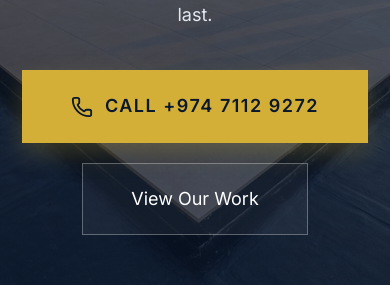
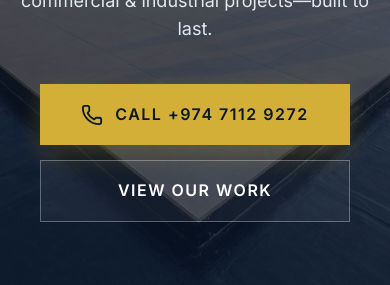
Before and after one commit to tameerox-website/website, a React (Vite) app: page / in a window 390 px wide. Shown: the part 537-822 px from the top of the page. Built offline with nearby package versions, Linux system fonts and the light colour scheme; no server answers; the database is empty.

Commit message:
Enhance mobile responsiveness across all pages using responsive grids

```diff
--- a/src/index.css
+++ b/src/index.css
@@ -289,3 +289,100 @@ button {
 ::-webkit-scrollbar-thumb:hover {
   background: var(--color-accent);
 }
+
+/* Form Responsive Grid */
+.form-row-grid {
+  display: grid;
+  grid-template-columns: 1fr 1fr;
+  gap: 20px;
+  margin-bottom: 20px;
+}
+
+@media (max-width: 576px) {
+  .form-row-grid {
+    grid-template-columns: 1fr;
+  }
+}
+
+/* GLOBAL RESPONSIVE GRID */
+.responsive-grid {
+  display: grid;
+  grid-template-columns: repeat(auto-fill, minmax(280px, 1fr));
+  gap: 30px;
+}
+
+@media (max-width: 576px) {
+  .responsive-grid {
+    grid-template-columns: 1fr;
+  }
+}
+
+/* HERO BUTTONS */
+.hero-btn-group {
+  display: flex;
+  gap: 20px;
+  justify-content: center;
+  flex-wrap: wrap;
+  animation: fadeInUp 0.8s ease-out 0.6s backwards;
+}
+
+.hero-btn {
+  padding: 20px 48px;
+  font-size: 18px;
+  min-width: 300px;
+  box-shadow: 0 10px 25px rgba(212, 175, 55, 0.25);
+  background-color: var(--color-accent);
+  color: var(--color-primary);
+  border: 1px solid var(--color-accent);
+  display: inline-flex;
+  align-items: center;
+  justify-content: center;
+  font-weight: 700;
+  text-transform: uppercase;
+  letter-spacing: 1.5px;
+  transition: all 0.4s cubic-bezier(0.4, 0, 0.2, 1);
+}
+
+.hero-btn:hover {
+  background-color: transparent;
+  color: var(--color-accent);
+  box-shadow: var(--shadow-gold);
+}
+
+.hero-btn-outline {
+  padding: 20px 48px;
+  font-size: 18px;
+  color: #fff;
+  border: 1px solid rgba(255, 255, 255, 0.3);
+  background: rgba(255, 255, 255, 0.05);
+  display: inline-flex;
+  align-items: center;
+  justify-content: center;
+  font-weight: 700;
+  text-transform: uppercase;
+  letter-spacing: 1.5px;
+  transition: all 0.4s cubic-bezier(0.4, 0, 0.2, 1);
+}
+
+.hero-btn-outline:hover {
+  background-color: var(--color-white);
+  color: var(--color-primary);
+}
+
+@media (max-width: 768px) {
+
+  .hero-btn,
+  .hero-btn-outline {
+    width: 100%;
+    min-width: unset;
+    padding: 16px 24px;
+    font-size: 16px;
+  }
+
+  .hero-btn-group {
+    flex-direction: column;
+    gap: 15px;
+    width: 100%;
+    padding: 0 20px;
+  }
+}
--- a/src/pages/About.jsx
+++ b/src/pages/About.jsx
@@ -55,7 +55,7 @@ const About = () => {
             {/* Overview Section */}
             <div className="section animate-on-scroll">
                 <div className="container">
-                    <div style={{ display: 'grid', gridTemplateColumns: 'repeat(auto-fit, minmax(350px, 1fr))', gap: '60px', alignItems: 'center' }}>
+                    <div className="responsive-grid" style={{ gap: '60px', alignItems: 'center' }}>
                         <div>
                             <span className="text-accent" style={{ fontWeight: '700', textTransform: 'uppercase', letterSpacing: '1px', fontSize: '14px', display: 'block', marginBottom: '10px' }}>
                                 Company Overview
--- a/src/pages/Contact.jsx
+++ b/src/pages/Contact.jsx
@@ -95,7 +95,7 @@ const Contact = () => {
 
             <div className="section">
                 <div className="container">
-                    <div style={{ display: 'grid', gridTemplateColumns: 'repeat(auto-fit, minmax(350px, 1fr))', gap: '60px' }}>
+                    <div className="responsive-grid" style={{ gap: '60px' }}>
 
                         {/* Contact Info Column */}
                         <div className="animate-on-scroll">
@@ -179,7 +179,7 @@ const Contact = () => {
                                         />
                                     </div>
 
-                                    <div style={{ display: 'grid', gridTemplateColumns: '1fr 1fr', gap: '20px', marginBottom: '20px' }}>
+                                    <div className="form-row-grid">
                                         <div>
                                             <label style={{ display: 'block', marginBottom: '8px', fontSize: '13px', color: '#6B7280', fontWeight: '600', textTransform: 'uppercase' }}>Phone Number *</label>
                                             <input
--- a/src/pages/Home.css
+++ b/src/pages/Home.css
@@ -325,3 +325,54 @@
         grid-template-columns: 1fr;
     }
 }
+
+/* Responsive Grid for All Pages */
+.responsive-grid {
+    display: grid;
+    grid-template-columns: repeat(auto-fill, minmax(280px, 1fr));
+    gap: 30px;
+}
+
+/* Hero Button Responsiveness */
+.hero-btn-group {
+    display: flex;
+    gap: 20px;
+    justify-content: center;
+    flex-wrap: wrap;
+    animation: fadeInUp 0.8s ease-out 0.6s backwards;
+}
+
+.hero-btn {
+    padding: 20px 48px;
+    font-size: 18px;
+    min-width: 300px;
+    box-shadow: 0 10px 25px rgba(212, 175, 55, 0.25);
+}
+
+.hero-btn-outline {
+    padding: 20px 48px;
+    font-size: 18px;
+    color: #fff;
+    border: 1px solid rgba(255,255,255,0.3);
+    background: rgba(255,255,255,0.05);
+    display: inline-flex;
+    align-items: center;
+    border-radius: 0;
+    justify-content: center;
+}
+
+@media (max-width: 768px) {
+    .hero-btn, .hero-btn-outline {
+        width: 100%;
+        min-width: unset;
+        padding: 16px 24px;
+        font-size: 16px;
+    }
+
+    .hero-btn-group {
+        flex-direction: column;
+        gap: 15px;
+        width: 100%;
+        padding: 0 20px;
+    }
+}
--- a/src/pages/Home.jsx
+++ b/src/pages/Home.jsx
@@ -113,26 +113,11 @@ const Home = () => {
                         End-to-end solutions for residential, commercial & industrial projects—built to last.
                     </p>
 
-                    <div style={{
-                        display: 'flex',
-                        gap: '20px',
-                        justifyContent: 'center',
-                        flexWrap: 'wrap',
-                        animation: 'fadeInUp 0.8s ease-out 0.6s backwards'
-                    }}>
-                        <a href={telPhone} className="btn btn-primary" style={{ padding: '20px 48px', fontSize: '18px', minWidth: '300px', boxShadow: '0 10px 25px rgba(212, 175, 55, 0.25)' }}>
+                    <div className="hero-btn-group">
+                        <a href={telPhone} className="hero-btn">
                             <Phone size={22} style={{ marginRight: '12px' }} /> Call +974 7112 9272
                         </a>
-                        <Link to="/projects" className="btn-outline" style={{
-                            padding: '20px 48px',
-                            fontSize: '18px',
-                            color: '#fff',
-                            border: '1px solid rgba(255,255,255,0.3)',
-                            background: 'rgba(255,255,255,0.05)',
-                            display: 'inline-flex',
-                            alignItems: 'center',
-                            borderRadius: '0'
-                        }}>
+                        <Link to="/projects" className="hero-btn-outline">
                             View Our Work
                         </Link>
                     </div>
@@ -148,11 +133,7 @@ const Home = () => {
                         <p style={{ fontSize: '18px', color: '#6B7280' }}>Delivered with precision, certified materials, and engineering excellence.</p>
                     </div>
 
-                    <div style={{
-                        display: 'grid',
-                        gridTemplateColumns: 'repeat(auto-fit, minmax(350px, 1fr))',
-                        gap: '30px'
-                    }}>
+                    <div className="responsive-grid">
                         {featuredServices.map((service, idx) => (
                             <Link
                                 to={`/services`}
@@ -211,11 +192,7 @@ const Home = () => {
                         <p style={{ fontSize: '18px', color: '#6B7280' }}>A portfolio built on integrity and client satisfaction.</p>
                     </div>
 
-                    <div style={{
-                        display: 'grid',
-                        gridTemplateColumns: 'repeat(auto-fit, minmax(350px, 1fr))',
-                        gap: '40px'
-                    }}>
+                    <div className="responsive-grid">
                         {featuredProjects.map((project, idx) => (
                             <div
                                 key={project.id}
--- a/src/pages/Projects.jsx
+++ b/src/pages/Projects.jsx
@@ -69,11 +69,7 @@ const Projects = () => {
                     </div>
 
                     {/* Grid */}
-                    <div style={{
-                        display: 'grid',
-                        gridTemplateColumns: 'repeat(auto-fill, minmax(350px, 1fr))',
-                        gap: '40px'
-                    }}>
+                    <div className="responsive-grid">
                         {filteredProjects.map(project => (
                             <ProjectCard key={project.id} project={project} />
                         ))}
--- a/src/pages/Services.jsx
+++ b/src/pages/Services.jsx
@@ -49,11 +49,7 @@ const Services = () => {
             {/* Services Grid Section */}
             <div className="section" id="services-grid" style={{ backgroundColor: '#F9FAFB' }}>
                 <div className="container">
-                    <div style={{
-                        display: 'grid',
-                        gridTemplateColumns: 'repeat(auto-fill, minmax(320px, 1fr))',
-                        gap: '30px'
-                    }}>
+                    <div className="responsive-grid">
                         {services.map((service, index) => (
                             <div
                                 key={service.id}
```
